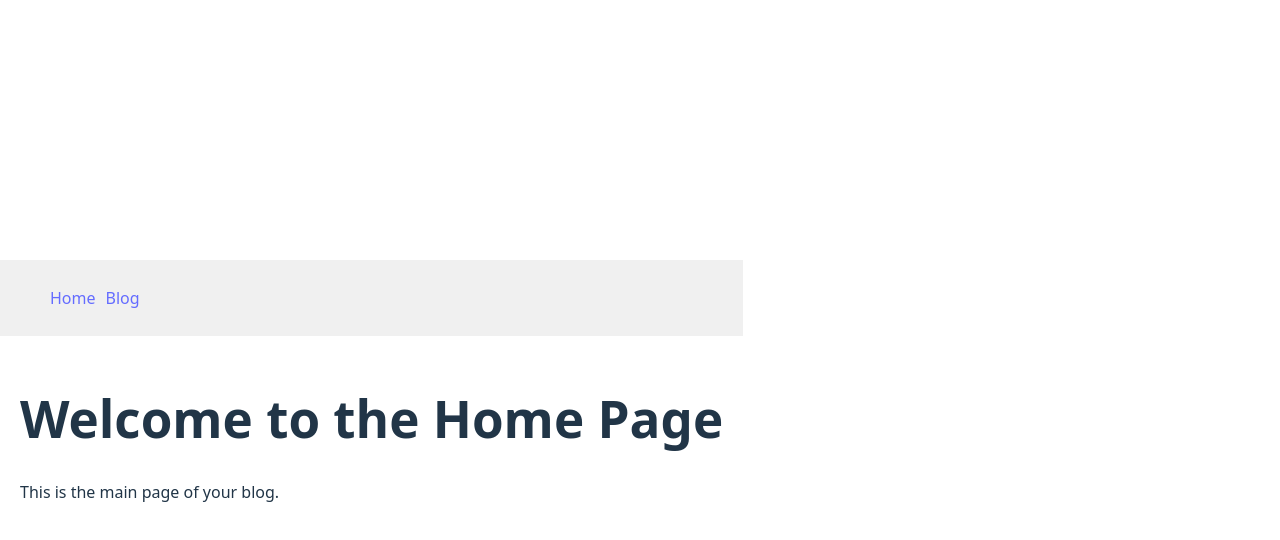
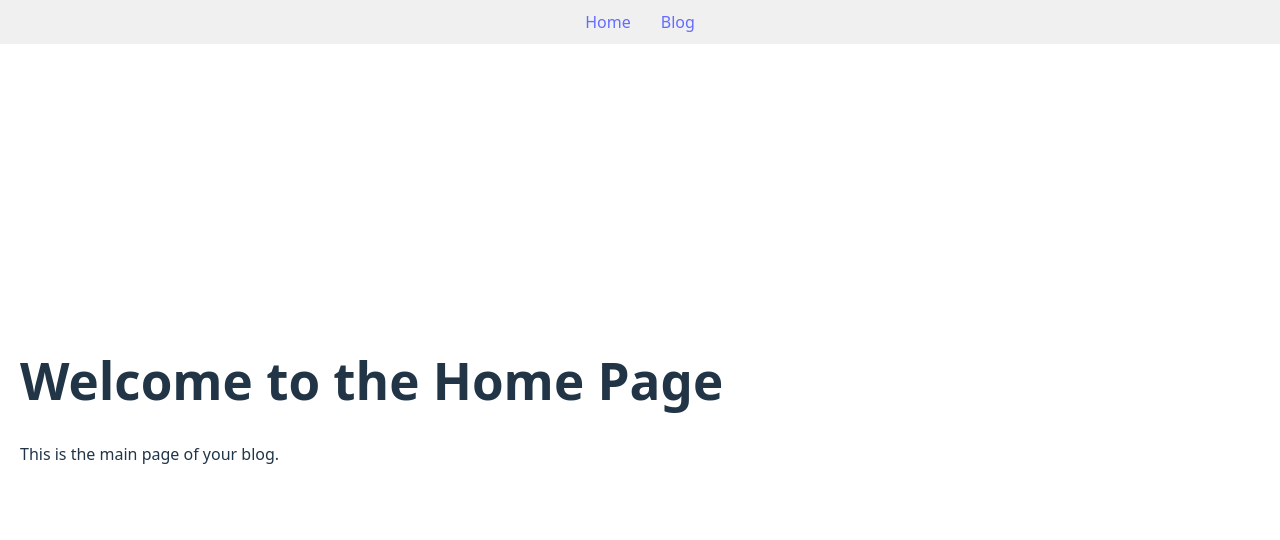
Before and after one commit to gerharddev/gerharddev.github.io, a React (Vite) app: page / in a window 1280 px wide. Shown: the top 540 px of the page. Built offline with nearby package versions, Linux system fonts and the light colour scheme.

Commit message:
Fix the NavBar

```diff
--- a/src/components/Navbar.tsx
+++ b/src/components/Navbar.tsx
@@ -3,9 +3,9 @@ import { Link } from 'react-router-dom';
 
 const Navbar: React.FC = () => {
   return (
-    <nav style={{ backgroundColor: '#f0f0f0', padding: '10px' }}>
-      <ul style={{ listStyle: 'none', display: 'flex' }}>
-        <li style={{ marginRight: '10px' }}>
+    <nav className="navbar-fixed">
+      <ul>
+        <li>
           <Link to="/">Home</Link>
         </li>
         <li>
--- a/src/index.css
+++ b/src/index.css
@@ -70,3 +70,24 @@ button:focus-visible {
     background-color: #f9f9f9;
   }
 }
+
+
+nav.navbar-fixed {
+  position: fixed; /* Fix the navbar to the viewport */
+  top: 0; /* Position it at the top */
+  left: 0; /* Position it at the left edge */
+  width: 100%; /* Make it full width */
+  background-color: #f0f0f0; /* Or your desired background color */
+  z-index: 1000; /* Ensure it's on top of other content */
+  padding: 10px 0; /* Add some padding */
+}
+nav.navbar-fixed ul {
+  display: flex; /* Use flexbox for layout */
+  justify-content: center; /* Center the navigation items */
+  list-style: none; /* Remove list styles */
+  margin: 0; /* Remove default margins */
+  padding: 0; /* Remove default padding */
+}
+nav.navbar-fixed ul li {
+  margin: 0 15px; /* Add spacing between items */
+}
```
